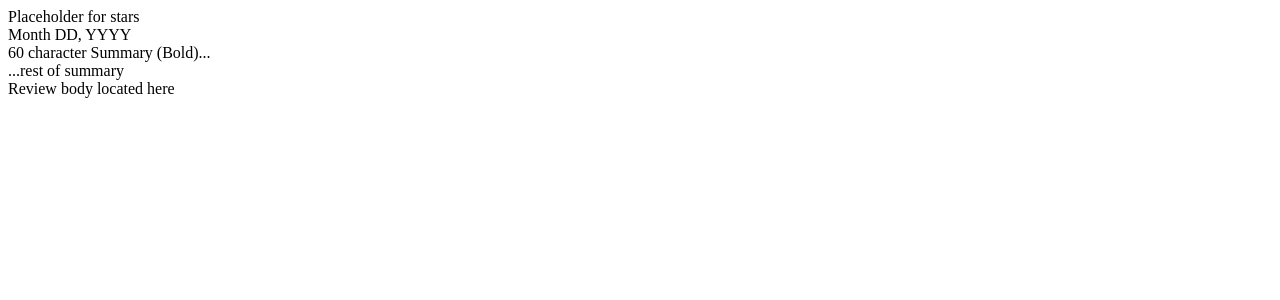
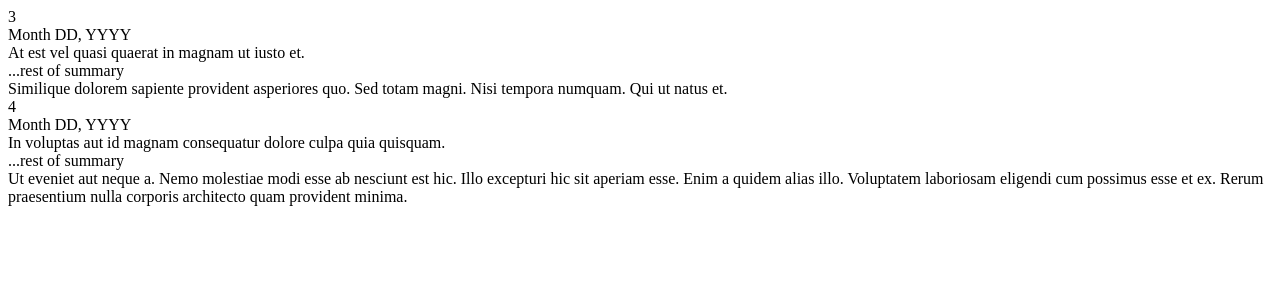
Before and after one commit to fec1-dijkstra/fec, a React app: page / in a window 1280 px wide. Shown: the top 300 px of the page. Built offline with nearby package versions, Linux system fonts and the light colour scheme.

Commit message:
passes reviews properly down to ReviewTile

```diff
--- a/client/dummydata.js
+++ b/client/dummydata.js
@@ -1,4 +1,4 @@
-const products = [
+export const products = [
   {
     id: 17762,
     campus: 'hr-rfp',
@@ -60,7 +60,7 @@ const products = [
   },
 ];
 
-const reviews = [
+export const reviews = [
   {
     product: '17762',
     page: 0,
@@ -190,7 +190,7 @@ const reviews = [
   },
 ];
 
-const qa = {
+export const qa = {
   product_id: '17762',
   results: [
     {
@@ -347,5 +347,3 @@ const qa = {
     },
   ],
 };
-
-export default products;
--- a/client/src/components/App.jsx
+++ b/client/src/components/App.jsx
@@ -2,17 +2,17 @@ import React from 'react';
 // eslint-disable-next-line import/extensions
 import ReviewTile from './ReviewTile/ReviewTile.jsx';
 // eslint-disable-next-line import/extensions
-import products from '../../dummydata.js';
+import { products, reviews, qa } from '../../dummydata.js';
 
 class App extends React.Component {
   constructor() {
     super();
-    this.state = { items: products };
+    this.state = { products, reviews, qa };
   }
 
   render() {
-    const { items } = this.state;
-    return <ReviewTile products={items} />;
+    const { results } = this.state.reviews[0];
+    return <ReviewTile reviews={results} />;
   }
 }
 
--- a/client/src/components/ReviewTile/ReviewTile.jsx
+++ b/client/src/components/ReviewTile/ReviewTile.jsx
@@ -1,23 +1,24 @@
 import React from 'react';
 
 class ReviewTile extends React.Component {
-  constructor() {
+  constructor(props) {
     super();
-    this.state = { stars: 'Placeholder for stars' };
+    this.state = { reviews: props.reviews, rendered: props.reviews.slice(0, 2) };
   }
 
   render() {
-    // console.log(this.props);
-    const { stars } = this.state;
-    return (
+    console.log(this.state);
+    const toRender = this.state.rendered.map((review) => (
       <div className="review-tile">
-        <div className="star-rating">{stars}</div>
+        <div className="star-rating">{review.rating}</div>
         <div className="date">Month DD, YYYY</div>
-        <div className="summary">60 character Summary (Bold)...</div>
+        <div className="username">{review.name}</div>
+        <div className="summary">{review.summary}</div>
         <div className="summary-ext">...rest of summary</div>
-        <div className="review-body">Review body located here</div>
+        <div className="review-body">{review.body}</div>
       </div>
-    );
+    ));
+    return <div className="reviews">{toRender}</div>;
   }
 }
 
```
